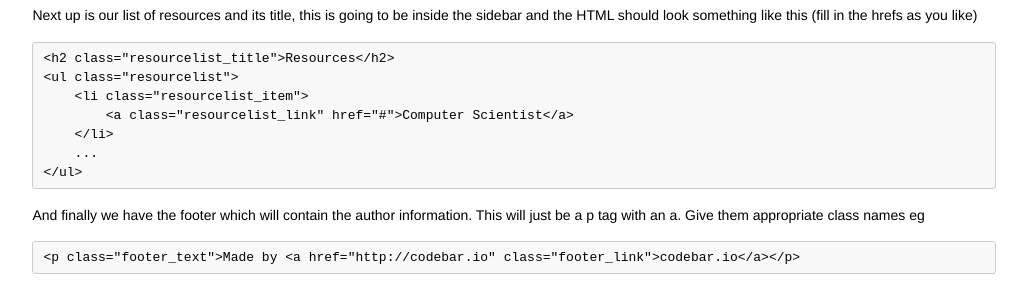
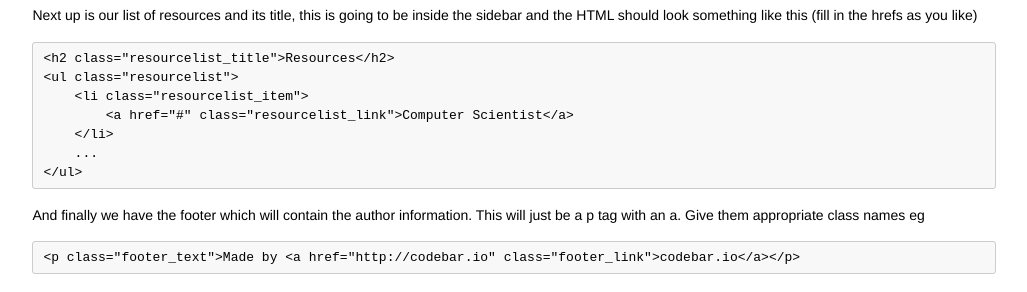
Before and after one commit to codebar/tutorials, a Jekyll site: the page built from html/lesson7/tutorial.md, in a window 1280 px wide and 900 px high, scrolled down 2723 px. Shown: the part 209-501 px from the top of the window, without its empty margins (126-1153 px from the left). Built offline with Jekyll 4.4.1, drawn with Linux system fonts in a browser that asks for light colours; Markdown is read by kramdown in place of the engine named in the settings.

Commit message:
swapping class href order

```diff
--- a/html/lesson7/tutorial.md
+++ b/html/lesson7/tutorial.md
@@ -140,7 +140,7 @@ Next up is our list of resources and its title, this is going to be inside the s
     <h2 class="resourcelist_title">Resources</h2>
     <ul class="resourcelist">
         <li class="resourcelist_item">
-            <a class="resourcelist_link" href="#">Computer Scientist</a>
+            <a href="#" class="resourcelist_link">Computer Scientist</a>
         </li>
         ...
     </ul>
```
